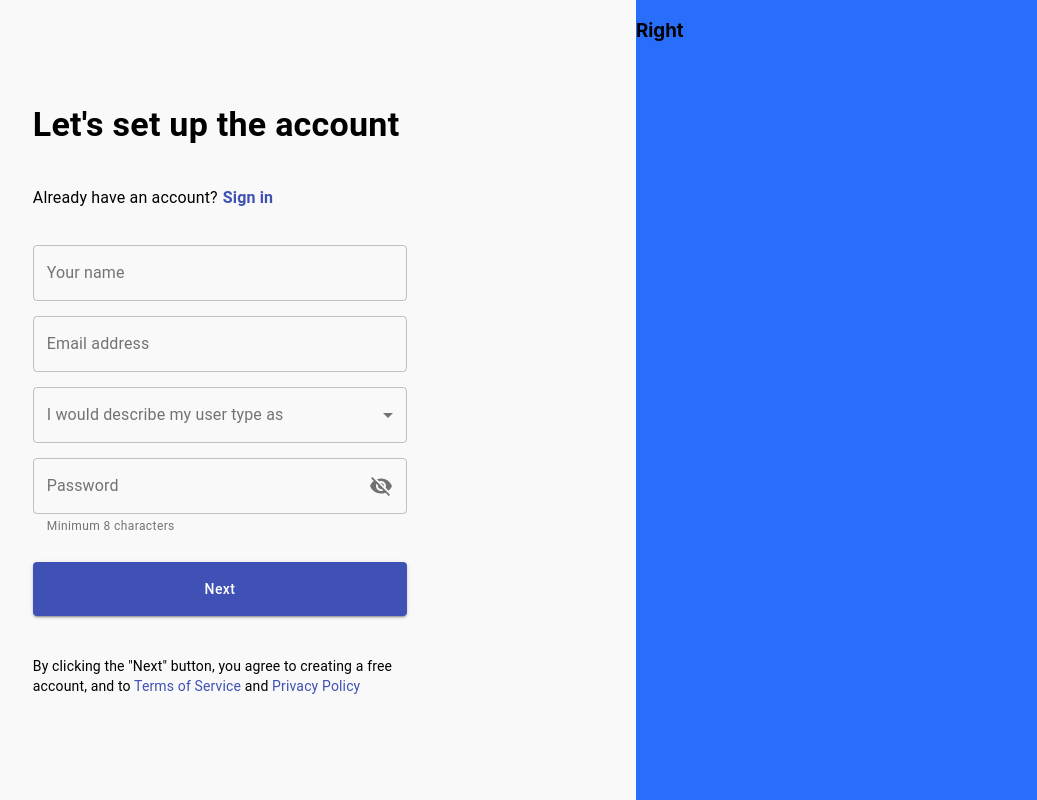
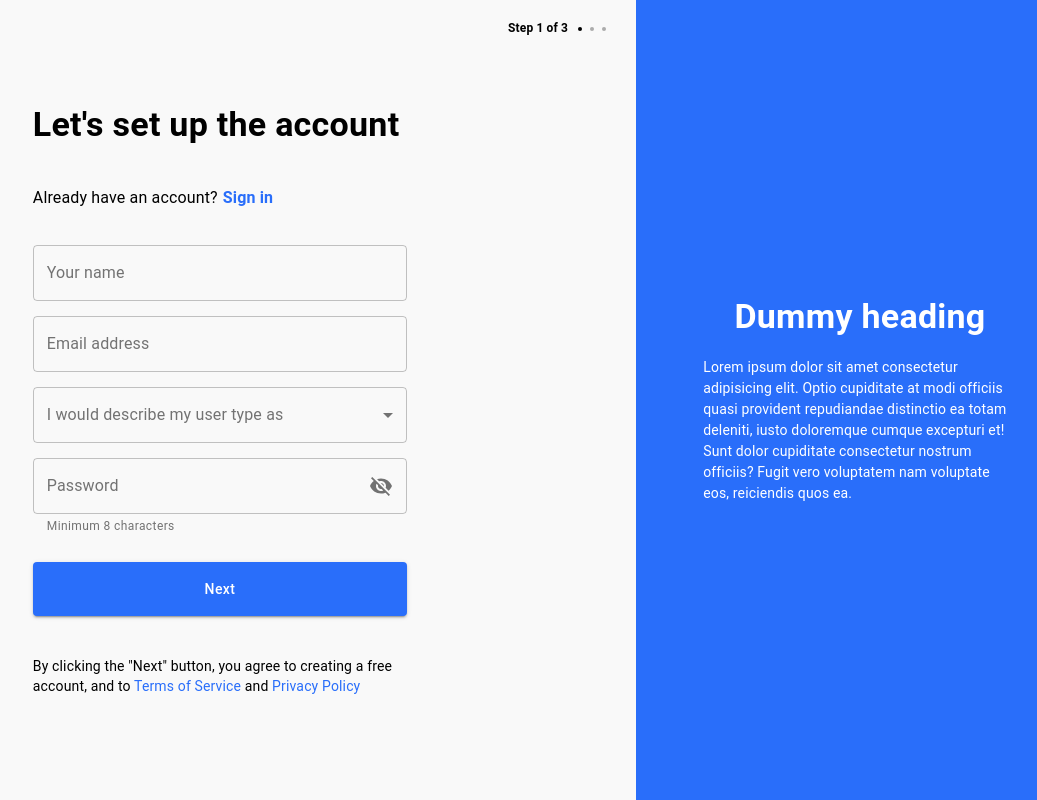
Before and after one commit to romeo-folie/incsub, a React (Create React App) app: page / in a window 1280 px wide. Shown: the whole page, without its empty margins (196-1233 px from the left). Built offline with nearby package versions, Linux system fonts and the light colour scheme.

Commit message:
worked on right division and step info

```diff
--- a/src/App.css
+++ b/src/App.css
@@ -4,11 +4,15 @@
   height: 100vh;
 }
 
-.left {
-  width: 65%;
+.division {
   display: flex;
   justify-content: center;
   align-items: center;
+}
+
+.left {
+  width: 65%;
+  position: relative;
 }
 
 .left-content {
@@ -19,3 +23,23 @@
   width: 35%;
   background-color: #296efa;
 }
+
+.right-content {
+  width: 70%;
+}
+
+.dot {
+  width: 4px;
+  height: 4px;
+  border-radius: 50%;
+  background-color: #acacac;
+}
+
+.dot:first-of-type {
+  background-color: black;
+  margin-left: 10px;
+}
+
+.dot:not(:last-of-type) {
+  margin-right: 8px;
+}
--- a/src/App.tsx
+++ b/src/App.tsx
@@ -8,8 +8,9 @@ import {
   IconButton,
   InputAdornment,
   makeStyles,
+  Box,
 } from "@material-ui/core";
-import {Visibility, VisibilityOff} from "@material-ui/icons";
+import {VisibilityOff} from "@material-ui/icons";
 import "./App.css";
 
 const useStyles = makeStyles({
@@ -38,19 +39,51 @@ const useStyles = makeStyles({
   tandc: {
     marginTop: 25,
   },
-  title: {
+  leftTitle: {
     fontWeight: "bold",
   },
+  rightTitle: {
+    color: "#ffffff",
+    fontWeight: "bold",
+    marginBottom: 20,
+    textAlign: "center",
+  },
+  description: {
+    color: "#ffffff",
+    lineHeight: 1.5,
+  },
+  stepInfo: {
+    position: "absolute",
+    top: 20,
+    right: 30,
+    display: "flex",
+    alignItems: "center",
+  },
+  stepTitle: {
+    fontWeight: "bold",
+    fontSize: 12,
+  },
 });
+
+const Dot = () => <span className="dot"></span>;
 
 const App = () => {
   const styles = useStyles();
 
   return (
     <div className="wrapper">
-      <div className="left">
+      <div className="division left">
+        <Box className={styles.stepInfo}>
+          <Typography variant="body2" className={styles.stepTitle}>
+            Step 1 of 3
+          </Typography>
+          <Dot />
+          <Dot />
+          <Dot />
+        </Box>
+
         <div className="left-content">
-          <Typography variant="h4" className={styles.title}>
+          <Typography variant="h4" className={styles.leftTitle}>
             Let's set up the account
           </Typography>
           <Typography className={styles.subtitle}>
@@ -123,8 +156,20 @@ const App = () => {
           </form>
         </div>
       </div>
-      <div className="right">
-        <h3>Right</h3>
+      <div className="division right">
+        <div className="right-content">
+          <Typography variant="h4" className={styles.rightTitle}>
+            Dummy heading
+          </Typography>
+
+          <Typography variant="body2" className={styles.description}>
+            Lorem ipsum dolor sit amet consectetur adipisicing elit. Optio
+            cupiditate at modi officiis quasi provident repudiandae distinctio
+            ea totam deleniti, iusto doloremque cumque excepturi et! Sunt dolor
+            cupiditate consectetur nostrum officiis? Fugit vero voluptatem nam
+            voluptate eos, reiciendis quos ea.
+          </Typography>
+        </div>
       </div>
     </div>
   );
--- a/src/index.tsx
+++ b/src/index.tsx
@@ -1,14 +1,28 @@
-import React from 'react';
-import ReactDOM from 'react-dom';
-import './index.css';
-import App from './App';
-import reportWebVitals from './reportWebVitals';
+import React from "react";
+import ReactDOM from "react-dom";
+import "./index.css";
+import App from "./App";
+import reportWebVitals from "./reportWebVitals";
+import {ThemeProvider, createMuiTheme} from "@material-ui/core";
+
+const theme = createMuiTheme({
+  palette: {
+    primary: {
+      main: "#296efa",
+    },
+    secondary: {
+      main: "#ffffff",
+    },
+  },
+});
 
 ReactDOM.render(
   <React.StrictMode>
-    <App />
+    <ThemeProvider theme={theme}>
+      <App />
+    </ThemeProvider>
   </React.StrictMode>,
-  document.getElementById('root')
+  document.getElementById("root")
 );
 
 // If you want to start measuring performance in your app, pass a function
```
